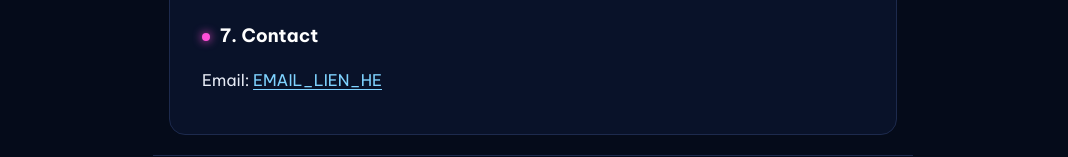
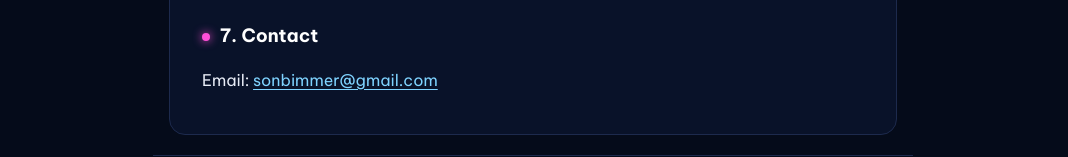
Before and after one commit to sonbimmer/dichonhedau, a plain HTML site: page privacy.html in a window 1280 px wide. Shown: the part 2678-2835 px from the top of the page, without its empty margins (107-1175 px from the left). Drawn offline with Linux system fonts and the light colour scheme.

Commit message:
Update contact email in privacy.html

```diff
--- a/privacy.html
+++ b/privacy.html
@@ -95,7 +95,7 @@
     <p>Use and transfer of information received from Google APIs adheres to the <a href="https://developers.google.com/terms/api-services-user-data-policy" rel="noopener">Google API Services User Data Policy</a>, including the Limited Use requirements.</p>
 
     <h2>7. Contact</h2>
-    <p>Email: <a href="mailto:EMAIL_LIEN_HE">EMAIL_LIEN_HE</a></p>
+    <p>Email: <a href="mailto:sonbimmer@gmail.com">sonbimmer@gmail.com</a></p>
   </section>
 </main>
 
```
